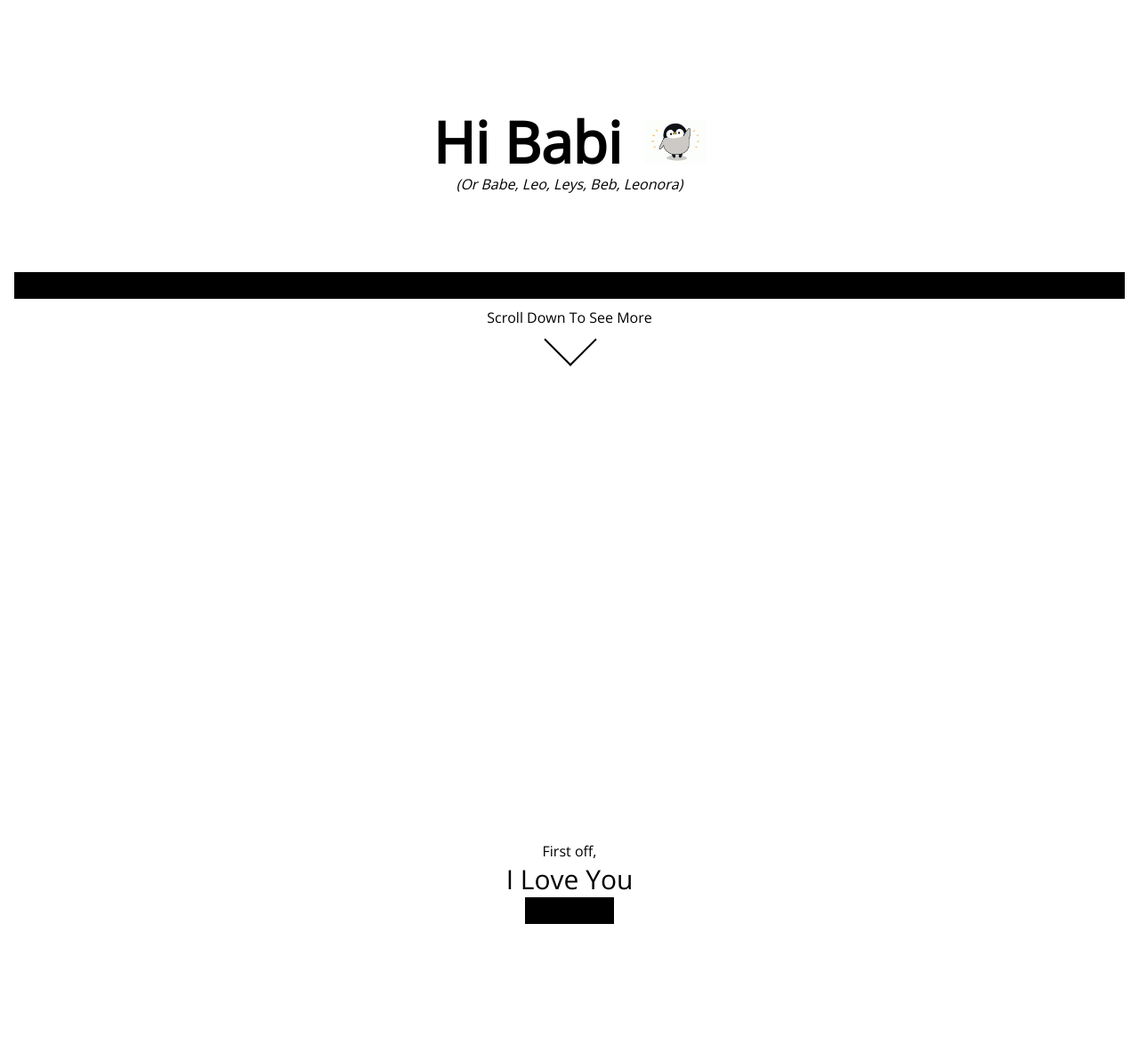
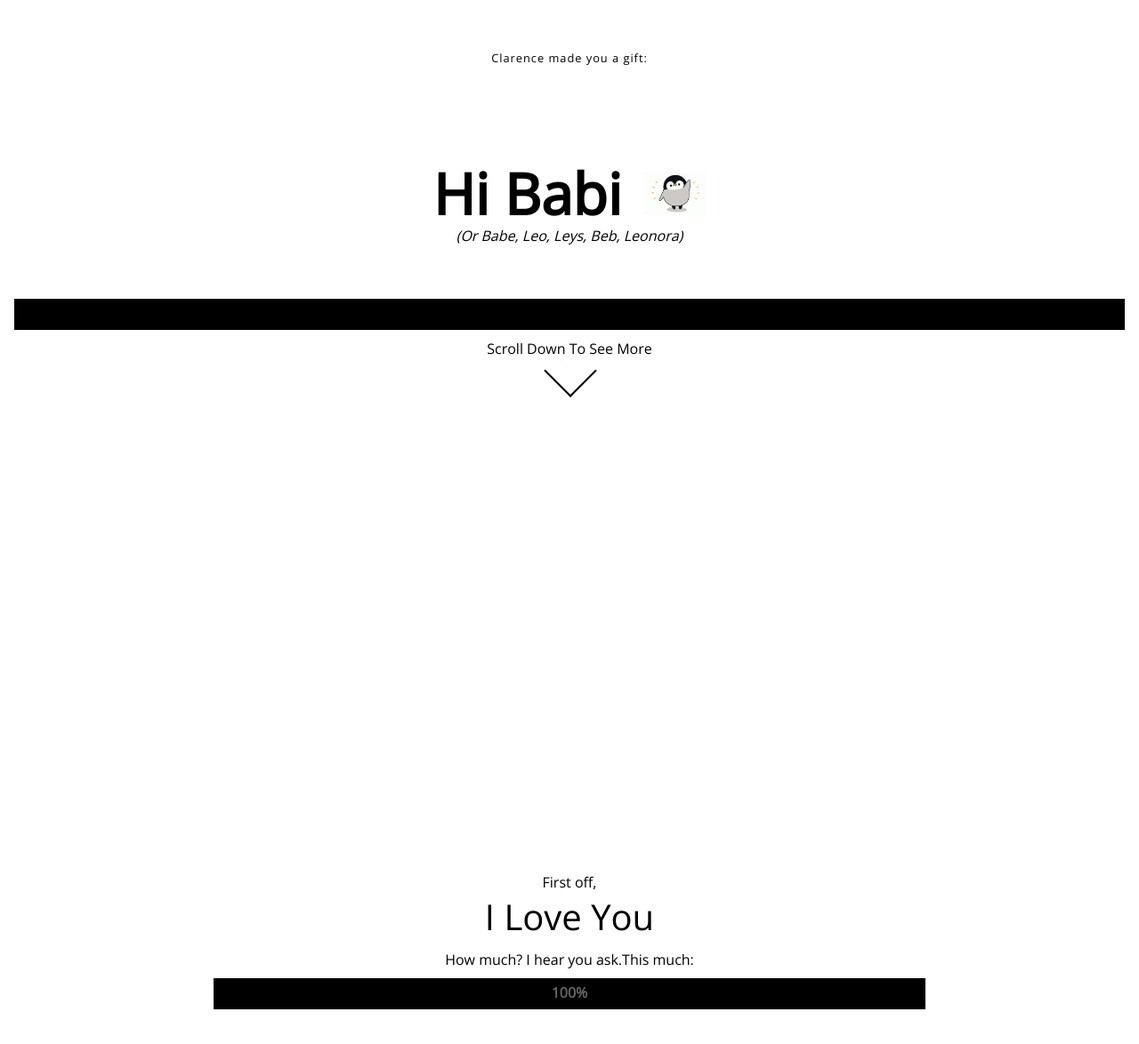
Before and after one commit to Clientrace/sandbox-page, a Next.js app: page / in a window 1280 px wide. Shown: the part 160-1334 px from the top of the page at 89% size. Built offline with nearby package versions, Linux system fonts and the light colour scheme.

Commit message:
add body comp 1

```diff
--- a/src/components/effects/verticalBar/verticalBar.js
+++ b/src/components/effects/verticalBar/verticalBar.js
@@ -2,7 +2,7 @@
 import { motion } from "framer-motion";
 import styles from "./verticalBar.module.scss";
 
-const VerticalBar = ({width='100%', delayOffset=0}) => {
+const VerticalBar = ({width='100%', delayOffset=0, text=""}) => {
   return (
     <div className={styles.main}>
       <div style={{
@@ -12,7 +12,15 @@ const VerticalBar = ({width='100%', delayOffset=0}) => {
           className={styles.bar}
           initial={{width: 0}}
           whileInView={{width: '100%'}}
-          transition={{duration: 1, delay: delayOffset}}/>
+          transition={{duration: 1, delay: delayOffset}}>
+          <motion.a
+            className={styles.text}
+            initial={{opacity: 0}}
+            whileInView={{opacity: 1}}
+            transition={{duration: 0.5, delay: 1 + delayOffset}}>
+            {text}
+          </motion.a>
+        </motion.div>
       </div>
     </div>
   )
--- a/src/components/effects/verticalBar/verticalBar.module.scss
+++ b/src/components/effects/verticalBar/verticalBar.module.scss
@@ -7,8 +7,13 @@
   justify-content: center;
   text-align: center;
   .bar {
+    padding-top: 5px;
     background-color: black;
     width: 100%;
     height: 30px;
+    text-align: center;
+    .text {
+      color: white;
+    }
   }
 }
--- a/src/components/pageBody/comp1.js
+++ b/src/components/pageBody/comp1.js
@@ -3,15 +3,33 @@ import { motion } from 'framer-motion';
 import styles from './pageBody.module.scss';
 import VerticalBar from '../../components/effects/verticalBar/verticalBar.js';
 
-const Component1 = () => {
+const Component1 = ({delayOffset}) => {
   return (
-    <motion.div className={styles.comp1}>
+    <motion.div
+      className={styles.comp1}
+      initial={{opacity: 0}}
+      whileInView={{opacity: 1}}
+      transition={{duration: 1, delay: delayOffset}}>
       First off,
-      <motion.div className={styles.header}>
+      <motion.div
+        className={styles.header}
+        initial={{opacity: 0, fontSize: '40px'}}
+        whileInView={{opacity: 1, fontSize: ['40px', '60px', '40px']}}
+        transition={{duration: 0.5, delay: 1 + delayOffset}}>
         I Love You
       </motion.div>
+      <motion.div
+        className={styles.sub1}
+        initial={{opacity: 0}}
+        whileInView={{opacity: 1}}
+        transition={{duration: 0.5, delay: 2 + delayOffset}}>
+        How much? I hear you ask.
+        <motion.a initial={{opacity: 0}} whileInView={{opacity: 1}} transition={{delay: 3 + delayOffset}}>
+          This much:
+        </motion.a>
+      </motion.div>
       <motion.div>
-        <VerticalBar width={'100px'}/>
+        <VerticalBar width={'800px'} delayOffset={4 + delayOffset} text={<b>100%</b>}/>
       </motion.div>
     </motion.div>
   )
--- a/src/components/pageBody/pageBody.js
+++ b/src/components/pageBody/pageBody.js
@@ -6,7 +6,7 @@ import Component1 from './comp1';
 const PageBody = ({delayOffset=0}) => {
   return (
     <motion.div className={styles.main}>
-      <Component1 delayOffset={0.1}/>
+      <Component1 delayOffset={0.5}/>
     </motion.div>
   )
 }
--- a/src/components/pageBody/pageBody.module.scss
+++ b/src/components/pageBody/pageBody.module.scss
@@ -1,13 +1,18 @@
 
 .main {
   margin-top: 500px;
+  margin-bottom: 50px;
   height: 100%;
 }
 
 
 .comp1 {
-  height: 100vh;
+  height: 50vh;
   .header {
-    font-size: 30px;
+    font-size: 40px;
+  }
+  .sub1 {
+    margin-top: 10px;
+    margin-bottom: 10px;
   }
 }
--- a/src/components/upperBanner/upperBanner.js
+++ b/src/components/upperBanner/upperBanner.js
@@ -5,6 +5,9 @@ import { motion } from "framer-motion";
 const UpperBanner = ({delayOffset=0}) => {
   return (
     <motion.div className={styles.main}>
+      <div className={styles.init}>
+        Clarence made you a gift:
+      </div>
       <motion.div
         className={styles.comp1}
         initial={{opacity: 0}}
--- a/src/components/upperBanner/upperBanner.module.scss
+++ b/src/components/upperBanner/upperBanner.module.scss
@@ -1,13 +1,18 @@
 
 .main {
   width: 100%;
-  margin-top: 250px;
-  height: 200px;
+  margin-top: 200px;
+  height: 280px;
   display: flex;
   flex-direction: column;
   justify-items: center;
   justify-content: center;
   align-items: center;
+  .init {
+    margin-bottom: 100px;
+    font-size: 0.8em;
+    letter-spacing: 1px;
+  }
   .comp1 {
     width: 500px;
     height: 80px;
```
